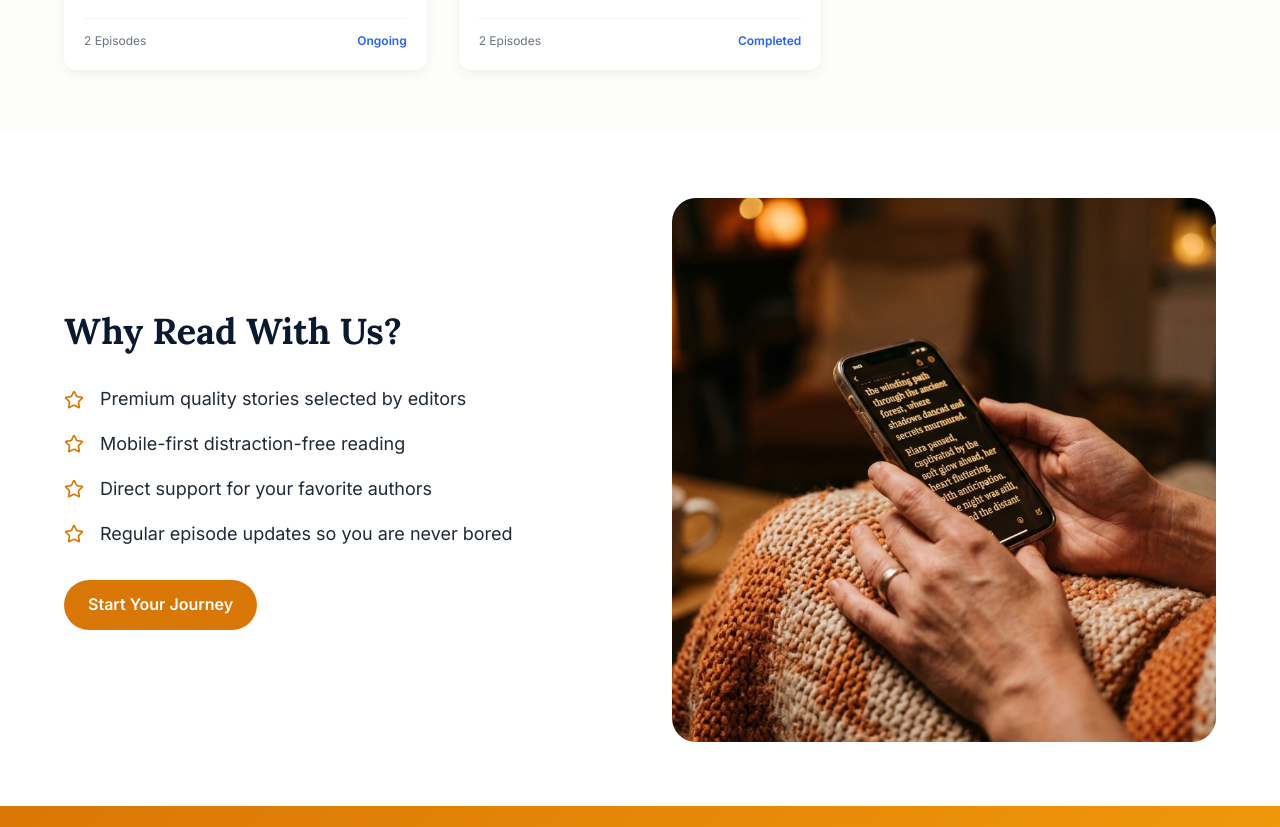
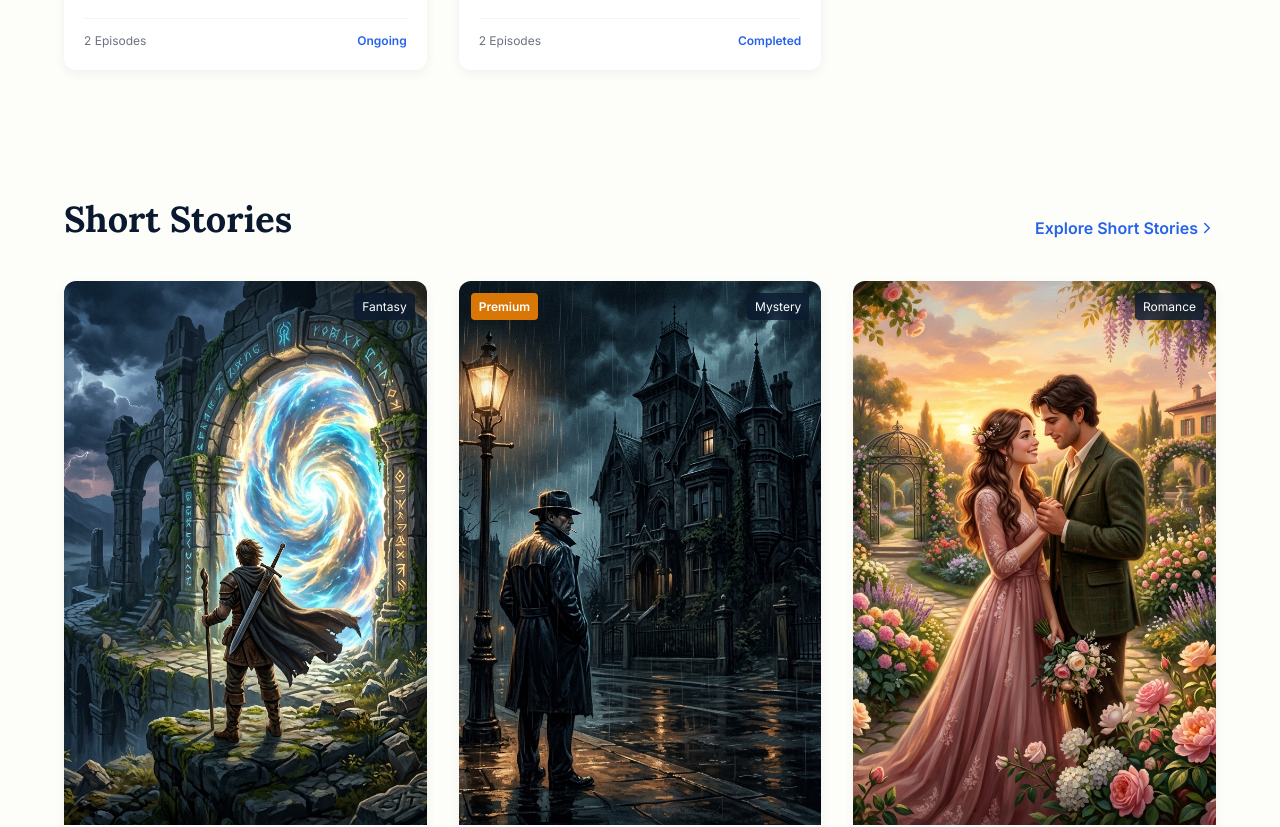
Before and after one commit to shaikmuzammil2905/Story-episode, a Next.js app: page / in a window 1280 px wide. Shown: the part 7185-8012 px from the top of the page. Built offline with nearby package versions, Linux system fonts and the light colour scheme.

Commit message:
Add Short Stories section to home page

```diff
--- a/src/app/page.tsx
+++ b/src/app/page.tsx
@@ -14,6 +14,7 @@ export default function Home() {
   const latestStories = [...publishedStories].reverse().slice(0, 3);
   const novelStories = publishedStories.filter(s => s.categoryId === 'c1').slice(0, 3);
   const longStories = publishedStories.filter(s => s.categoryId === 'c1' || s.episodes.length > 5).slice(0, 3);
+  const shortStories = publishedStories.filter(s => s.categoryId === 'c2' || (s.episodes.length > 0 && s.episodes.length <= 5)).slice(0, 3);
 
   return (
     <div className={styles.homeWrapper}>
@@ -259,6 +260,23 @@ export default function Home() {
         </div>
       </section>
 
+      {/* 8c. Short Stories */}
+      <section className={`section-padding ${styles.featuredSection}`}>
+        <div className="container">
+          <div className={styles.sectionHeader}>
+            <h2 className="heading-lg">Short Stories</h2>
+            <Link href="/short-stories" className={styles.viewAll}>
+              Explore Short Stories <ChevronRight size={18} />
+            </Link>
+          </div>
+          <div className={styles.storyGrid}>
+            {shortStories.map(story => (
+              <StoryCard key={story.id} story={story} />
+            ))}
+          </div>
+        </div>
+      </section>
+
       {/* 9. Reader Benefits */}
       <section className={`section-padding ${styles.benefitsSection}`}>
         <div className="container">
```
